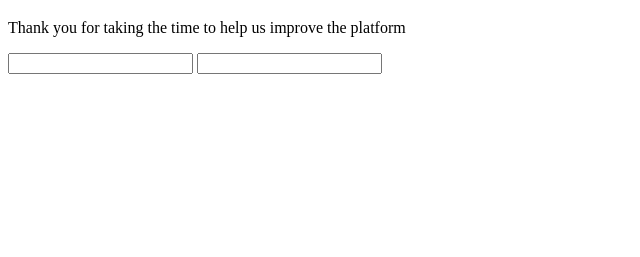
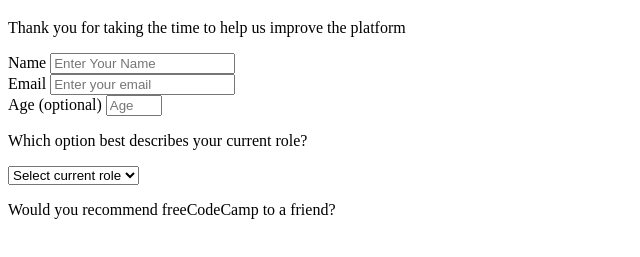
Before and after one commit to zacharyboelter/ffc-survey-form, a plain HTML site: page index.html in a window 1280 px wide. Shown: the part 61-318 px from the top of the page, without its empty margins (0-640 px from the left). Drawn offline with Linux system fonts and the light colour scheme.

Commit message:
dropdown

```diff
--- a/index.html
+++ b/index.html
@@ -14,8 +14,38 @@
     <p id="description">Thank you for taking the time to help us improve the platform</p>
     <div class="form-card">
         <form action="" id="survey-form">
-            <input type="text" id="name" name="name">
-            <input type="email" id="email" name="email-address">
+            <div class="form-group">
+                <label for="name" id="name-label">
+                    Name
+                </label>
+                <input type="text" id="name" name="name" class="form-control" placeholder="Enter Your Name" required="">
+            </div>
+            <div class="form-group">
+                <label for="email">
+                    Email
+                </label>
+                <input type="email" id="email" name="email" class="form-control" placeholder="Enter your email" required="">
+            </div>
+            <div class="form-group">
+                <label for="age">
+                    Age (optional)
+                </label>
+                <input type="number" id="age" name="age" class="form-control" placeholder="Age" min="10" max="99">
+            </div>
+            <div class="form-group">
+                <p>Which option best describes your current role?</p>
+                <select name="role" id="dropdown" class="form-control" required="">
+                    <option value="" selected="" disabled="">Select current role</option>
+                    <option value="student">Student</option>
+                    <option value="learner">Full Time Learner</option>
+                    <option value="fullTime">Full Time Job</option>
+                    <option value="preferNo">Prefer not to say</option>
+                    <option value="other">Other</option>
+                </select>
+            </div>
+            <div class="form-group">
+                <p>Would you recommend freeCodeCamp to a friend?</p>
+            </div>
 
         </form>
     </div>
```
